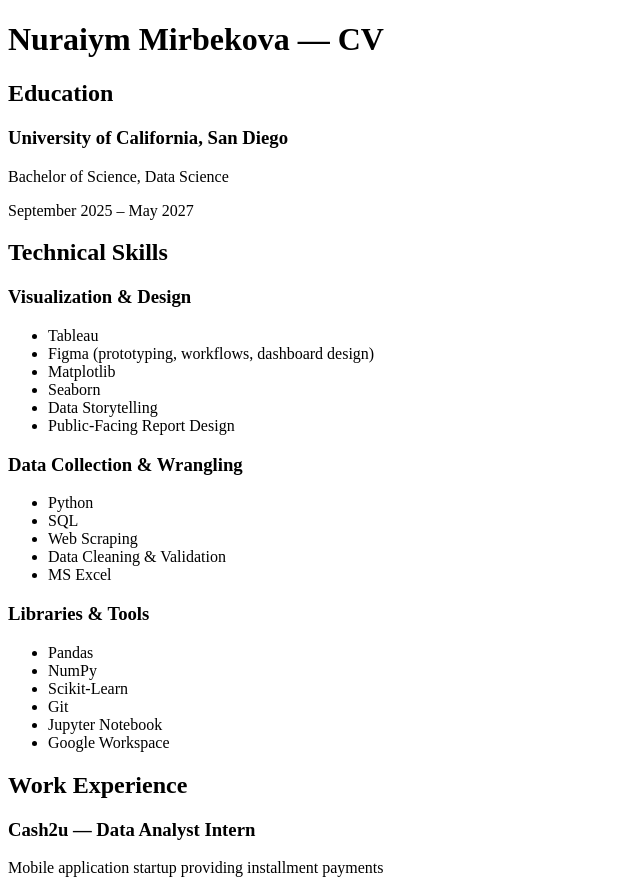
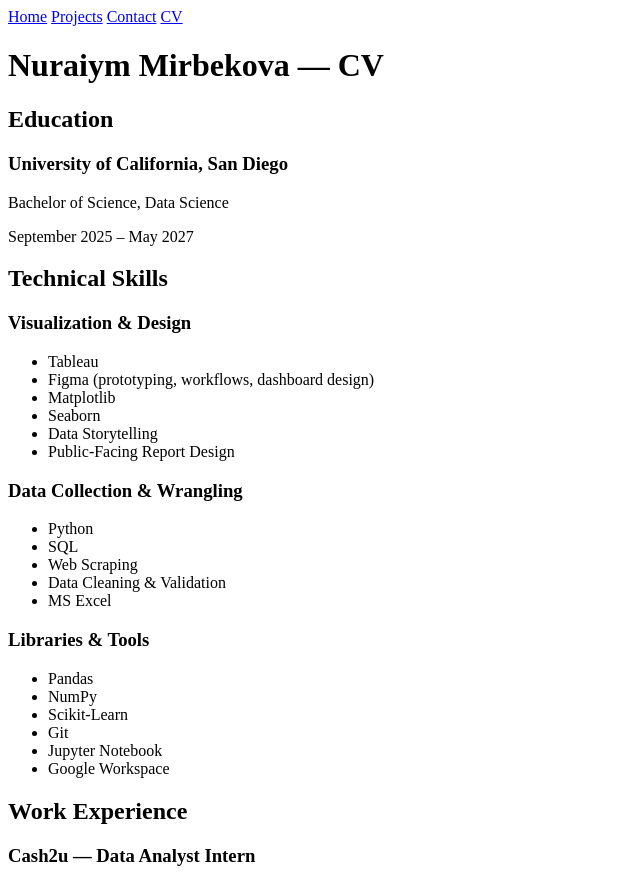
Before and after one commit to nmirbekova-wq/Personal-Portfolio, a plain HTML site: page cv/index.html in a window 1280 px wide. Shown: the top 880 px of the page, without its empty margins (0-640 px from the left). Drawn offline with Linux system fonts and the light colour scheme.

Commit message:
added cv to nav bar

```diff
--- a/cv/index.html
+++ b/cv/index.html
@@ -6,6 +6,13 @@
     <title>Document</title>
 </head>
 <body>
+    <nav>
+        <a href="/">Home</a>
+        <a href="/projects/">Projects</a>
+        <a href="/contact/">Contact</a>
+        <a href="/cv/">CV</a>
+    </nav>
+
     <h1>Nuraiym Mirbekova — CV</h1>
 
     <section>
```
Also changed, not shown: contact/index.html (+1 -0 lines), index.html (+1 -0 lines), projects/index.html (+1 -0 lines).
